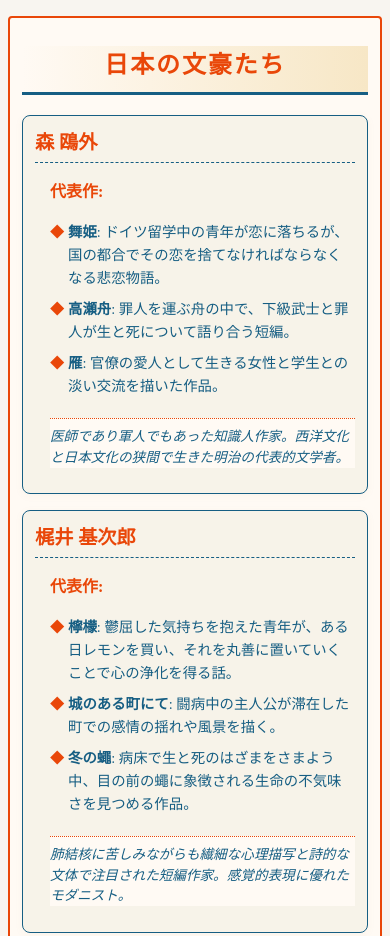
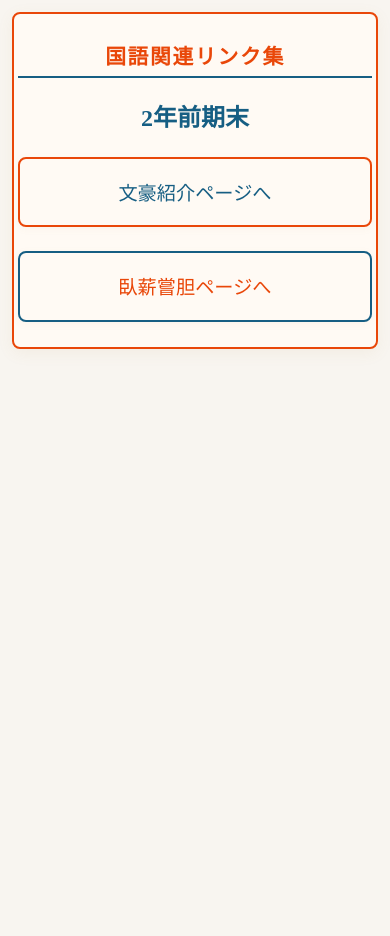
Before and after one commit to TomaRuRx/allstudy, a plain HTML site: page docs/index.html in a window 390 px wide. Shown: the top 936 px of the page. After the commit the page ends 844 px from the top, so only its background shows below. Drawn offline with Linux system fonts and the light colour scheme; a web font is replaced by a local one.

Commit message:
諸々の変更

```diff
--- a/docs/index.html
+++ b/docs/index.html
@@ -3,7 +3,7 @@
 <head>
     <meta charset="UTF-8">
     <meta name="viewport" content="width=device-width, initial-scale=1.0">
-    <title>文豪紹介-ホーム</title>
+    <title>国語関連リンク</title>
     <link rel="stylesheet" href="style.css">
     <link rel="preconnect" href="https://fonts.googleapis.com">
     <link rel="preconnect" href="https://fonts.gstatic.com" crossorigin>
@@ -12,72 +12,22 @@
 </head>
 <body>
     <div class="container">
-        <h1>日本の文豪たち</h1>
-
-        <section class="author-card">
-            <h2 class="author-name">森 鴎外</h2>
-            <div class="author-details">
-                <p class="masterpieces-label">代表作:</p>
-                <ul class="masterpieces-list">
-                    <li><strong>舞姫</strong>: ドイツ留学中の青年が恋に落ちるが、国の都合でその恋を捨てなければならなくなる悲恋物語。</li>
-                    <li><strong>高瀬舟</strong>: 罪人を運ぶ舟の中で、下級武士と罪人が生と死について語り合う短編。</li>
-                    <li><strong>雁</strong>: 官僚の愛人として生きる女性と学生との淡い交流を描いた作品。</li>
-                </ul>
-                <p class="author-bio">医師であり軍人でもあった知識人作家。西洋文化と日本文化の狭間で生きた明治の代表的文学者。</p>
-            </div>
-        </section>
-
-        <section class="author-card">
-            <h2 class="author-name">梶井 基次郎</h2>
-            <div class="author-details">
-                <p class="masterpieces-label">代表作:</p>
-                <ul class="masterpieces-list">
-                    <li><strong>檸檬</strong>: 鬱屈した気持ちを抱えた青年が、ある日レモンを買い、それを丸善に置いていくことで心の浄化を得る話。</li>
-                    <li><strong>城のある町にて</strong>: 闘病中の主人公が滞在した町での感情の揺れや風景を描く。</li>
-                    <li><strong>冬の蠅</strong>: 病床で生と死のはざまをさまよう中、目の前の蠅に象徴される生命の不気味さを見つめる作品。</li>
-                </ul>
-                <p class="author-bio">肺結核に苦しみながらも繊細な心理描写と詩的な文体で注目された短編作家。感覚的表現に優れたモダニスト。</p>
-            </div>
-        </section>
-
-        <section class="author-card">
-            <h2 class="author-name">三島 由紀夫</h2>
-            <div class="author-details">
-                <p class="masterpieces-label">代表作:</p>
-                <ul class="masterpieces-list">
-                    <li><strong>金閣寺</strong>: 美に取り憑かれた青年僧が、執着の果てに金閣を焼き払うという実話をもとにした小説。</li>
-                    <li><strong>仮面の告白</strong>: 自身の同性愛的な傾向と社会への違和感を描いた自伝的小説。</li>
-                    <li><strong>潮騒</strong>: 素朴な離島の若者同士の恋を描いた純愛小説で、三島作品の中でも異色の明るさを持つ。</li>
-                </ul>
-                <p class="author-bio">美と死をテーマに多くの作品を残した昭和の文豪。1970年に自衛隊で割腹自殺を遂げたことで世間に大きな衝撃を与えた。</p>
-            </div>
-        </section>
-
-        <section class="author-card">
-            <h2 class="author-name">太宰 治</h2>
-            <div class="author-details">
-                <p class="masterpieces-label">代表作:</p>
-                <ul class="masterpieces-list">
-                    <li><strong>人間失格</strong>: 社会に適応できない男が徐々に堕ちていく過程を描いた、自伝的要素の強い代表作。</li>
-                    <li><strong>斜陽</strong>: 没落していく華族の母娘を通して、戦後の価値観の変化を描いた作品。</li>
-                    <li><strong>走れメロス</strong>: 友情を信じる若者が死刑を賭けた約束を守るために全力で走る道徳的物語。</li>
-                </ul>
-                <p class="author-bio">破滅型の作家として知られ、自身の苦悩や虚無を作品に反映。自殺未遂を繰り返し、最期は入水自殺で命を絶った。</p>
-            </div>
-        </section>
-
-        <section class="author-card">
-            <h2 class="author-name">井伏 鱒二</h2>
-            <div class="author-details">
-                <p class="masterpieces-label">代表作:</p>
-                <ul class="masterpieces-list">
-                    <li><strong>黒い雨</strong>: 広島への原爆投下を受けた被爆者の生活を克明に描いた反戦小説。</li>
-                    <li><strong>山椒魚</strong>: 狭い岩穴に閉じこもった山椒魚が自己中心的な心理に陥っていく寓話的短編。</li>
-                    <li><strong>荻窪風土記</strong>: 荻窪の生活風景を描いた随筆的作品。</li>
-                </ul>
-                <p class="author-bio">人情味あふれる作風で知られ、ユーモアと哀愁を織り交ぜた語りが特徴。太宰治の師匠としても有名。</p>
-            </div>
-        </section>
+        <h1>国語関連リンク集</h1>
+        <h2>2年前期末</h2>
+        <nav>
+            <ul style="list-style:none; padding:0; margin:0;">
+                <li style="margin-bottom:1.5em;">
+                    <a href="jp/bungou/bungou.html" class="main-link" style="display:block; font-size:1.2em; padding:1em; background:#fffaf4; border:2px solid #e94709; border-radius:8px; color:#165e83; text-decoration:none; margin-bottom:1em; text-align:center;">
+                        文豪紹介ページへ
+                    </a>
+                </li>
+                <li>
+                    <a href="jp/gashinshotan/gashinshotan.html" class="main-link" style="display:block; font-size:1.2em; padding:1em; background:#fffaf4; border:2px solid #165e83; border-radius:8px; color:#e94709; text-decoration:none; text-align:center;">
+                        臥薪嘗胆ページへ
+                    </a>
+                </li>
+            </ul>
+        </nav>
     </div>
 </body>
 </html>
--- /dev/null
+++ b/docs/jp/bungou/style.css
@@ -0,0 +1,149 @@
+body {
+    font-family: 'New Tegomin', 'Yu Mincho', 'Hiragino Mincho Pro', 'MS Mincho', serif;
+    line-height: 1.6;
+    color: #165e83; /* 藍色 */
+    background-color: #f8f5f0;
+    margin: 0;
+    padding: 20px;
+}
+
+.container {
+    max-width: 900px;
+    margin: 20px auto;
+    background: #fffaf4;
+    padding: 32px;
+    border: 2px solid #e94709; /* 朱色 */
+    border-radius: 12px;
+    box-shadow: 0 4px 16px rgba(180, 140, 80, 0.08);
+}
+
+h1 {
+    text-align: center;
+    color: #e94709; /* 朱色 */
+    margin-bottom: 40px;
+    font-size: 2.5em;
+    border-bottom: 3px solid #165e83; /* 藍色 */
+    padding-bottom: 18px;
+    font-family: 'New Tegomin', 'Yu Mincho', serif;
+    letter-spacing: 0.08em;
+    background: linear-gradient(to right, #fffaf4 0%, #f7e7c6 100%);
+}
+
+.author-card {
+    background: #f7f3e9;
+    border: 1px solid #165e83; /* 藍色 */
+    border-radius: 8px;
+    margin-bottom: 30px;
+    padding: 25px;
+    box-shadow: 0 2px 8px rgba(180, 140, 80, 0.05);
+}
+
+.author-name {
+    color: #e94709; /* 朱色 */
+    font-size: 1.8em;
+    margin-top: 0;
+    margin-bottom: 15px;
+    padding-bottom: 5px;
+    border-bottom: 1px dashed #165e83; /* 藍色 */
+    display: flex;
+    align-items: baseline;
+    font-family: 'New Tegomin', 'Yu Mincho', serif;
+}
+
+.author-name .ruby {
+    font-size: 0.7em;
+    color: #165e83; /* 藍色 */
+    margin-left: 10px;
+    letter-spacing: 0.05em;
+}
+
+.author-details {
+    padding-left: 15px;
+}
+
+.masterpieces-label {
+    font-weight: bold;
+    color: #e94709; /* 朱色 */
+    margin-bottom: 8px;
+}
+
+.masterpieces-list {
+    list-style-type: none;
+    padding-left: 0;
+    margin-bottom: 20px;
+}
+
+.masterpieces-list li {
+    position: relative;
+    padding-left: 25px;
+    margin-bottom: 8px;
+    font-size: 0.95em;
+    color: #165e83; /* 藍色 */
+}
+
+.masterpieces-list li::before {
+    content: '◆';
+    color: #e94709; /* 朱色 */
+    position: absolute;
+    left: 0;
+    top: 0;
+    font-size: 1em;
+}
+
+.masterpieces-list strong {
+    color: #165e83; /* 藍色 */
+}
+
+.author-bio {
+    font-style: italic;
+    color: #165e83; /* 藍色 */
+    border-top: 1px dotted #e94709; /* 朱色 */
+    padding-top: 15px;
+    margin-top: 20px;
+    font-size: 0.9em;
+    line-height: 1.5;
+    background: #fffaf4;
+}
+
+/* スマホ対応のレスポンシブデザイン */
+@media (max-width: 600px) {
+    body {
+        padding: 8px;
+    }
+
+    .container {
+        max-width: 100%;
+        padding: 12px;
+        margin: 8px auto;
+        border-radius: 4px;
+        box-shadow: none;
+    }
+
+    h1 {
+        font-size: 1.5em;
+        padding-bottom: 8px;
+        margin-bottom: 20px;
+    }
+
+    .author-card {
+        padding: 12px;
+        margin-bottom: 16px;
+    }
+
+    .author-name {
+        font-size: 1.2em;
+        padding-bottom: 3px;
+        margin-bottom: 8px;
+    }
+
+    .masterpieces-list li {
+        padding-left: 18px;
+        font-size: 0.9em;
+    }
+
+    .author-bio {
+        font-size: 0.85em;
+        padding-top: 8px;
+        margin-top: 12px;
+    }
+}
--- /dev/null
+++ b/docs/jp/gashinshotan/style.css
@@ -0,0 +1,98 @@
+body {
+    font-family: 'New Tegomin', 'Yu Mincho', 'Hiragino Mincho Pro', 'MS Mincho', serif;
+    background: #fffbe6; /* 柔らかい和風の黄色 */
+    color: #234e70;      /* 深い青色 */
+    margin: 0;
+    padding: 0;
+    line-height: 1.8;
+}
+
+.container {
+    max-width: 700px;
+    margin: 32px auto;
+    background: #fffef7;
+    border: 2px solid #f7c114; /* 和風の黄色枠 */
+    border-radius: 18px;
+    box-shadow: 0 4px 16px rgba(36, 78, 112, 0.08);
+    padding: 32px 20px;
+}
+
+h1 {
+    text-align: center;
+    color: #234e70; /* 青色 */
+    font-size: 2.2em;
+    font-family: 'New Tegomin', 'Yu Mincho', serif;
+    letter-spacing: 0.08em;
+    border-bottom: 3px solid #f7c114; /* 黄色アクセント */
+    padding-bottom: 14px;
+    margin-bottom: 28px;
+    background: linear-gradient(to right, #fffbe6 0%, #fffef7 100%);
+}
+
+h2 {
+    color: #234e70;
+    border-bottom: 2px dashed #f7c114;
+    padding-bottom: 0.5em;
+    margin-top: 2em;
+    font-size: 1.3em;
+    text-align: center;
+    font-family: 'New Tegomin', 'Yu Mincho', serif;
+}
+
+.passage {
+    margin-bottom: 1.5em;
+    padding: 1em;
+    background-color: #eaf6ff; /* 淡い青色でコントラストUP */
+    border-left: 6px solid #f7c114; /* 黄色アクセント */
+    border-radius: 8px;
+    box-shadow: 0 2px 8px rgba(36, 78, 112, 0.05);
+}
+
+.original {
+    font-size: 1.1em;
+    font-weight: bold;
+    color: #234e70; /* 青色 */
+    letter-spacing: 0.05em;
+}
+
+.japanese-reading {
+    font-size: 1em;
+    color: #b48c50; /* 落ち着いた茶色 */
+    margin-top: 0.5em;
+}
+
+.modern-japanese {
+    font-size: 1em;
+    margin-top: 0.5em;
+    color: #f7c114; /* 黄色でアクセント */
+    font-style: italic;
+}
+
+@media (max-width: 600px) {
+    .container {
+        max-width: 100%;
+        padding: 10px 2px;
+        border-radius: 8px;
+        margin: 8px;
+    }
+    h1 {
+        font-size: 1.3em;
+        margin-bottom: 18px;
+        padding-bottom: 6px;
+    }
+    h2 {
+        font-size: 1em;
+        margin-top: 1em;
+        padding-bottom: 0.3em;
+    }
+    .passage {
+        padding: 0.6em;
+        margin-bottom: 1em;
+        border-radius: 4px;
+    }
+    .original,
+    .japanese-reading,
+    .modern-japanese {
+        font-size: 0.95em;
+    }
+}
--- a/docs/style.css
+++ b/docs/style.css
@@ -1,149 +1,89 @@
 body {
     font-family: 'New Tegomin', 'Yu Mincho', 'Hiragino Mincho Pro', 'MS Mincho', serif;
-    line-height: 1.6;
-    color: #165e83; /* 藍色 */
-    background-color: #f8f5f0;
+    background: #f8f5f0;
+    color: #165e83;
     margin: 0;
-    padding: 20px;
+    padding: 0;
 }
 
 .container {
-    max-width: 900px;
-    margin: 20px auto;
+    max-width: 600px;
+    margin: 40px auto;
     background: #fffaf4;
-    padding: 32px;
-    border: 2px solid #e94709; /* 朱色 */
-    border-radius: 12px;
+    border: 2px solid #e94709;
+    border-radius: 16px;
     box-shadow: 0 4px 16px rgba(180, 140, 80, 0.08);
+    padding: 32px 20px;
 }
 
 h1 {
+    color: #e94709;
+    font-size: 2em;
     text-align: center;
-    color: #e94709; /* 朱色 */
-    margin-bottom: 40px;
-    font-size: 2.5em;
-    border-bottom: 3px solid #165e83; /* 藍色 */
-    padding-bottom: 18px;
+    margin-bottom: 32px;
     font-family: 'New Tegomin', 'Yu Mincho', serif;
     letter-spacing: 0.08em;
-    background: linear-gradient(to right, #fffaf4 0%, #f7e7c6 100%);
+    border-bottom: 2px solid #165e83;
+    padding-bottom: 12px;
 }
 
-.author-card {
-    background: #f7f3e9;
-    border: 1px solid #165e83; /* 藍色 */
+h2 {
+    text-align: center;
+    color: #165e83;
+    margin-bottom: 24px;
+    font-family: 'New Tegomin', 'Yu Mincho', serif;
+}
+
+nav ul {
+    list-style: none;
+    padding: 0;
+    margin: 0;
+}
+
+.main-link {
+    display: block;
+    font-size: 1.2em;
+    padding: 1em;
+    background: #fffaf4;
     border-radius: 8px;
-    margin-bottom: 30px;
-    padding: 25px;
+    text-decoration: none;
+    margin-bottom: 1em;
+    text-align: center;
+    transition: box-shadow 0.2s, transform 0.2s;
     box-shadow: 0 2px 8px rgba(180, 140, 80, 0.05);
 }
 
-.author-name {
-    color: #e94709; /* 朱色 */
-    font-size: 1.8em;
-    margin-top: 0;
-    margin-bottom: 15px;
-    padding-bottom: 5px;
-    border-bottom: 1px dashed #165e83; /* 藍色 */
-    display: flex;
-    align-items: baseline;
-    font-family: 'New Tegomin', 'Yu Mincho', serif;
+.main-link:first-child {
+    border: 2px solid #e94709;
+    color: #165e83;
 }
 
-.author-name .ruby {
-    font-size: 0.7em;
-    color: #165e83; /* 藍色 */
-    margin-left: 10px;
-    letter-spacing: 0.05em;
+.main-link:last-child {
+    border: 2px solid #165e83;
+    color: #e94709;
 }
 
-.author-details {
-    padding-left: 15px;
+.main-link:hover {
+    box-shadow: 0 4px 16px rgba(180, 140, 80, 0.15);
+    transform: translateY(-2px) scale(1.03);
+    background: #f7e7c6;
 }
 
-.masterpieces-label {
-    font-weight: bold;
-    color: #e94709; /* 朱色 */
-    margin-bottom: 8px;
-}
-
-.masterpieces-list {
-    list-style-type: none;
-    padding-left: 0;
-    margin-bottom: 20px;
-}
-
-.masterpieces-list li {
-    position: relative;
-    padding-left: 25px;
-    margin-bottom: 8px;
-    font-size: 0.95em;
-    color: #165e83; /* 藍色 */
-}
-
-.masterpieces-list li::before {
-    content: '◆';
-    color: #e94709; /* 朱色 */
-    position: absolute;
-    left: 0;
-    top: 0;
-    font-size: 1em;
-}
-
-.masterpieces-list strong {
-    color: #165e83; /* 藍色 */
-}
-
-.author-bio {
-    font-style: italic;
-    color: #165e83; /* 藍色 */
-    border-top: 1px dotted #e94709; /* 朱色 */
-    padding-top: 15px;
-    margin-top: 20px;
-    font-size: 0.9em;
-    line-height: 1.5;
-    background: #fffaf4;
-}
-
-/* スマホ対応のレスポンシブデザイン */
 @media (max-width: 600px) {
-    body {
-        padding: 8px;
-    }
-
     .container {
         max-width: 100%;
-        padding: 12px;
-        margin: 8px auto;
-        border-radius: 4px;
-        box-shadow: none;
+        margin: 12px;
+        padding: 12px 4px;
+        border-radius: 8px;
     }
-
     h1 {
-        font-size: 1.5em;
-        padding-bottom: 8px;
-        margin-bottom: 20px;
+        font-size: 1.3em;
+        margin-bottom: 18px;
+        padding-bottom: 6px;
     }
-
-    .author-card {
-        padding: 12px;
-        margin-bottom: 16px;
-    }
-
-    .author-name {
-        font-size: 1.2em;
-        padding-bottom: 3px;
-        margin-bottom: 8px;
-    }
-
-    .masterpieces-list li {
-        padding-left: 18px;
-        font-size: 0.9em;
-    }
-
-    .author-bio {
-        font-size: 0.85em;
-        padding-top: 8px;
-        margin-top: 12px;
+    .main-link {
+        font-size: 1em;
+        padding: 0.7em;
+        margin-bottom: 0.7em;
     }
 }
```
Also changed, not shown: docs/jp/bungou/bungou.html (added, +83 -0 lines), docs/jp/gashinshotan/gashinshotan.html (added, +56 -0 lines), docs/jp/bungou/favicon.ico (added).
